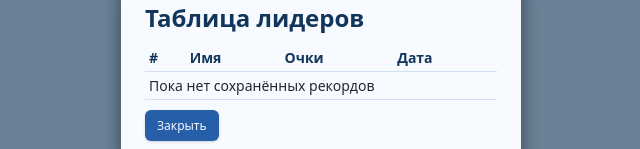
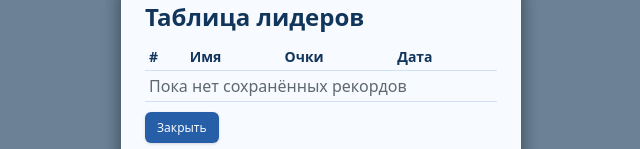
Before and after one commit to AMehriniso/My2048, a plain HTML site: page index.html in a window 1280 px wide. Both pictures are taken after a click on the button "Лидеры". Shown: the part 329-478 px from the top of the page, without its empty margins (319-959 px from the left). Drawn offline with Linux system fonts and the light colour scheme.

Commit message:
Update style.css

```diff
--- a/style.css
+++ b/style.css
@@ -357,6 +357,14 @@ body {
     color: #12355b;
 }
 
+.leaders-empty {
+    text-align: center;
+    padding: 12px 0;
+    font-size: 16px;
+    opacity: 0.7;
+    font-weight: 500;
+}
+
 .hidden {
     display: none;
 }
```
